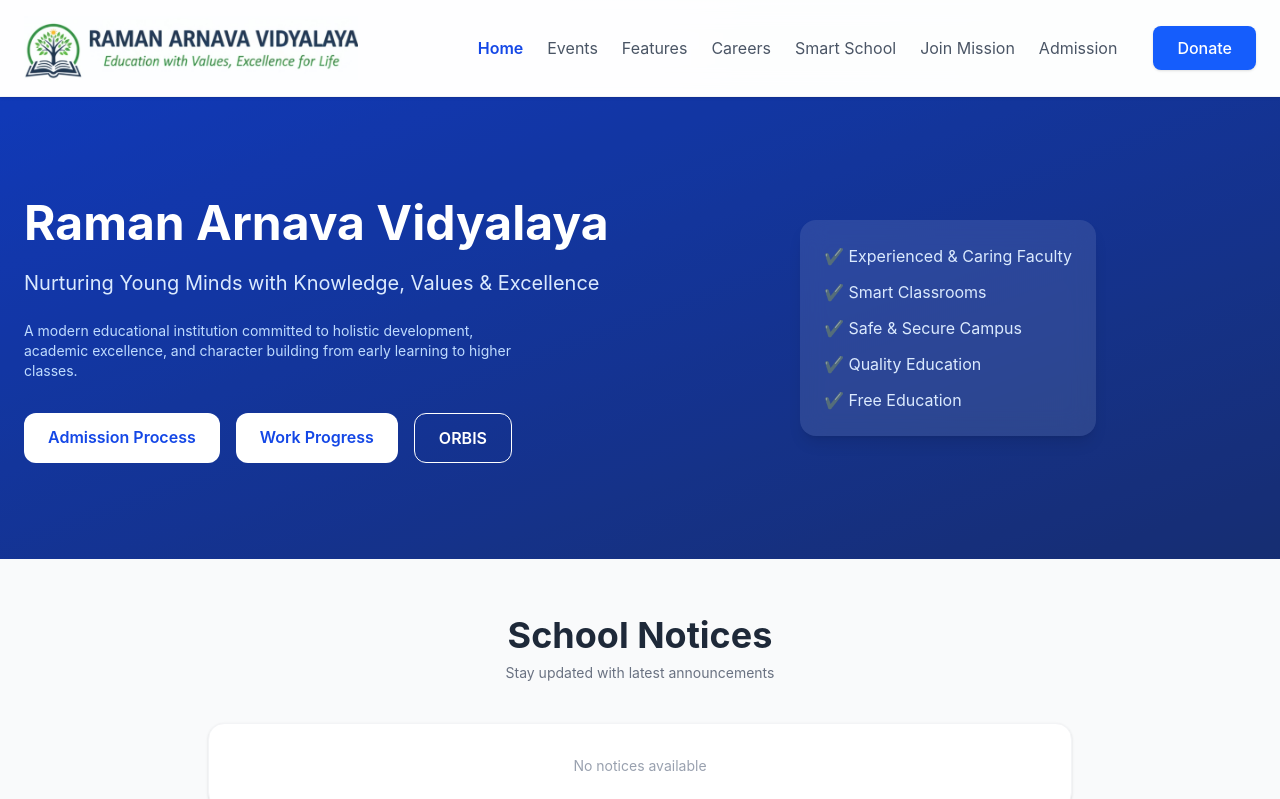
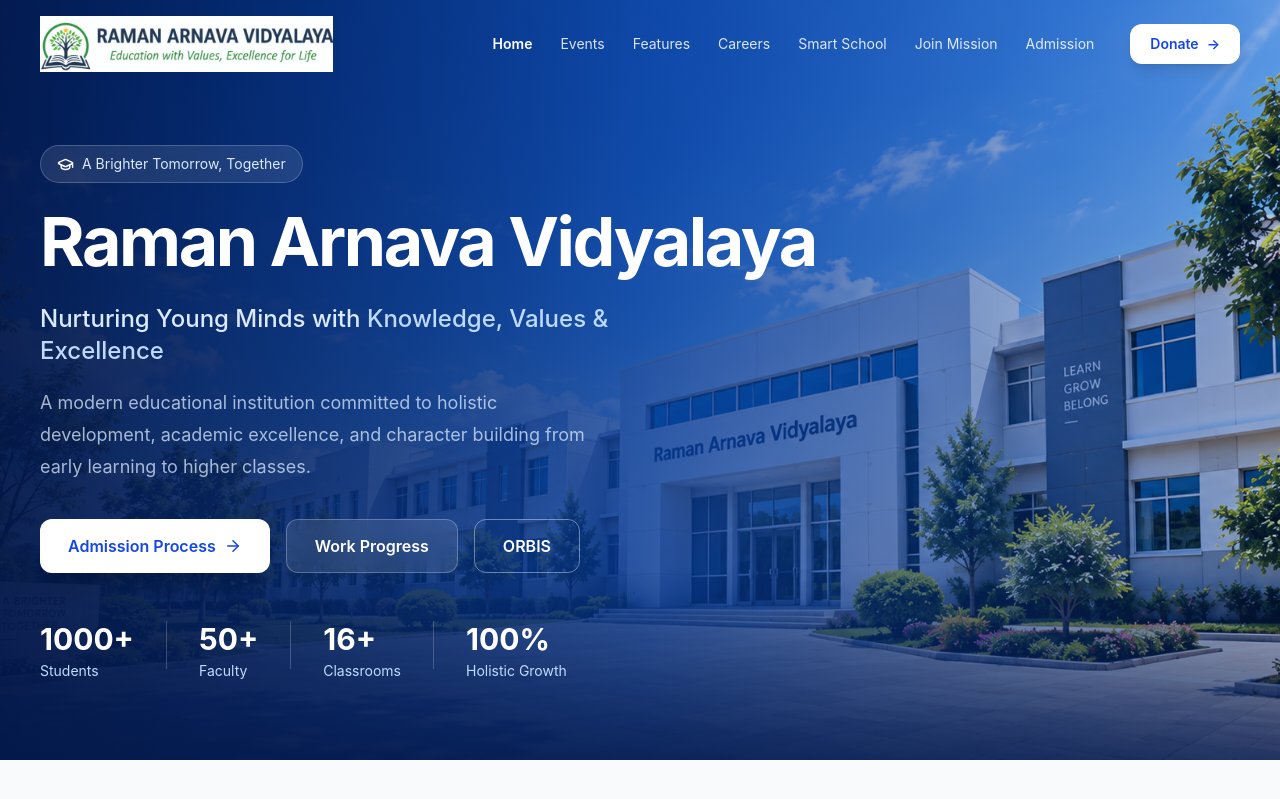
Before and after one commit to kdipendra5555-boop/rav-education, a React (Vite) app: page / in a window 1280 px wide. Shown: the top 799 px of the page. Built offline with nearby package versions, Linux system fonts and the light colour scheme.

Commit message:
Add AdSense verification

```diff
--- a/index.html
+++ b/index.html
@@ -2,6 +2,9 @@
 <html lang="en">
   <head>
     <meta charset="UTF-8" />
+
+    <script async src="https://pagead2.googlesyndication.com/pagead/js/adsbygoogle.js?client=ca-pub-8706597952162801"
+     crossorigin="anonymous"></script>
 
     <link rel="icon" href="/favicon.ico" />
     <meta name="viewport" content="width=device-width, initial-scale=1.0" />
--- a/src/component/Hero.jsx
+++ b/src/component/Hero.jsx
@@ -1,70 +1,299 @@
 import { Link } from "react-router-dom";
+import { motion } from "framer-motion";
+import {
+  ArrowRight,
+  GraduationCap,
+  ShieldCheck,
+  Sparkles,
+  Users,
+  BookOpen,
+  Heart,
+} from "lucide-react";
+
+import Navbar from "./Navbar";
 
 export default function Hero() {
+  const features = [
+    {
+      title: "Experienced & Caring Faculty",
+      desc: "Mentors for a brighter future",
+      icon: Users,
+    },
+    {
+      title: "Smart Classrooms",
+      desc: "Technology enabled learning",
+      icon: BookOpen,
+    },
+    {
+      title: "Safe & Secure Campus",
+      desc: "A safe space to grow",
+      icon: ShieldCheck,
+    },
+    {
+      title: "Quality Education",
+      desc: "Focused on overall development",
+      icon: Sparkles,
+    },
+    {
+      title: "Free Education",
+      desc: "Equal opportunity for every child",
+      icon: Heart,
+    },
+  ];
+
   return (
-    <section className="relative bg-gradient-to-br from-blue-700 to-blue-900 text-white">
-      {/* Background overlay */}
-      <div className="absolute inset-0 bg-black/20"></div>
+    <section className="relative min-h-[760px] overflow-hidden text-white">
 
-      <div className="relative max-w-7xl mx-auto px-6 py-24 flex flex-col md:flex-row items-center">
-        {/* Left Content */}
-        <div className="md:w-1/2 text-center md:text-left">
-          <h1 className="text-4xl md:text-5xl font-bold leading-tight mb-4">
+      {/* Background */}
+      <div
+        className="absolute inset-0 bg-cover bg-center bg-no-repeat"
+        style={{
+          backgroundImage: "url('/images/bg.png')",
+        }}
+      />
+
+      {/* Overlay */}
+      <div
+        className="absolute inset-0 bg-gradient-to-r
+                   from-[#03184a]/95
+                   via-[#073b96]/80
+                   to-[#073b96]/25"
+      />
+
+      {/* Bottom fade */}
+      <div
+        className="absolute inset-x-0 bottom-0 h-48
+                   bg-gradient-to-t
+                   from-[#03184a]/80
+                   to-transparent"
+      />
+
+      {/* =====================================================
+          NAVBAR
+      ===================================================== */}
+
+      <div className="relative z-50">
+        <Navbar />
+      </div>
+
+
+      {/* =====================================================
+          HERO CONTENT
+      ===================================================== */}
+
+      <div className="relative z-10 max-w-7xl mx-auto px-6 lg:px-10">
+
+        <div className="min-h-[650px] flex items-center">
+
+          <div className="w-full grid lg:grid-cols-2 gap-14 items-center">
+
+            {/* LEFT */}
+
+            <motion.div
+              initial={{ opacity: 0, x: -30 }}
+              animate={{ opacity: 1, x: 0 }}
+              transition={{ duration: 0.7 }}
+              className="max-w-3xl"
+            >
+
+              {/* Badge */}
+
+              <div
+                className="inline-flex items-center gap-2
+                           px-4 py-2
+                           mb-6
+                           rounded-full
+                           bg-white/10
+                           border border-white/20
+                           backdrop-blur-md"
+              >
+
+                <GraduationCap size={17} />
+
+                <span className="text-sm text-blue-100">
+                  A Brighter Tomorrow, Together
+                </span>
+
+              </div>
+
+
+              {/* TITLE — ONE LINE */}
+
+              <h1
+                className="whitespace-nowrap
+                           text-[42px]
+                           sm:text-[52px]
+                           md:text-[60px]
+                           lg:text-[54px]
+                           xl:text-[68px]
+                           font-bold
+                           tracking-[-0.035em]
+                           leading-none"
+              >
                 Raman Arnava Vidyalaya
               </h1>
 
-          <p className="text-lg md:text-xl text-blue-100 mb-6">
-            Nurturing Young Minds with Knowledge, Values & Excellence
+
+              {/* Subtitle */}
+
+              <p
+                className="mt-7
+                           text-xl
+                           lg:text-2xl
+                           font-medium
+                           text-blue-100"
+              >
+                Nurturing Young Minds with{" "}
+
+                <span className="text-blue-200">
+                  Knowledge, Values & Excellence
+                </span>
               </p>
 
-          <p className="text-sm text-blue-200 max-w-lg mb-8">
-            A modern educational institution committed to holistic
-            development, academic excellence, and character building
-            from early learning to higher classes.
+
+              {/* Description */}
+
+              <p
+                className="mt-5
+                           max-w-2xl
+                           text-base
+                           lg:text-lg
+                           leading-8
+                           text-blue-100/75"
+              >
+                A modern educational institution committed to
+                holistic development, academic excellence, and
+                character building from early learning to higher
+                classes.
               </p>
 
-          {/* CTA Buttons */}
-          <div className="flex flex-col sm:flex-row gap-4 justify-center md:justify-start">
+
+              {/* Buttons */}
+
+              <div className="flex flex-wrap gap-4 mt-9">
+
                 <Link
                   to="/admission-process"
-              className="bg-white text-blue-700 px-6 py-3 rounded-xl font-semibold hover:bg-blue-100 transition"
+                  className="group inline-flex items-center gap-2
+                             bg-white
+                             text-blue-700
+                             px-7 py-3.5
+                             rounded-xl
+                             font-semibold
+                             shadow-xl
+                             hover:bg-blue-50
+                             hover:-translate-y-1
+                             transition-all duration-300"
                 >
                   Admission Process
+
+                  <ArrowRight
+                    size={18}
+                    className="group-hover:translate-x-1
+                               transition-transform"
+                  />
                 </Link>
+
 
                 <Link
                   to="/work-progress"
-              className="bg-white text-blue-700 px-6 py-3 rounded-xl font-semibold hover:bg-blue-100 transition"
+                  className="px-7 py-3.5
+                             rounded-xl
+                             font-semibold
+                             bg-white/10
+                             border border-white/25
+                             backdrop-blur-md
+                             hover:bg-white/20
+                             hover:-translate-y-1
+                             transition-all duration-300"
                 >
                   Work Progress
                 </Link>
 
 
-
                 <Link
-
                   to="/orbis-89723d89sdf8878sdfjfb"
-              className="border border-white px-6 py-3 rounded-xl font-semibold hover:bg-white hover:text-blue-700 transition"
+                  className="px-7 py-3.5
+                             rounded-xl
+                             font-semibold
+                             border border-white/40
+                             hover:bg-white
+                             hover:text-blue-700
+                             hover:-translate-y-1
+                             transition-all duration-300"
                 >
                   ORBIS
+                </Link>
 
-            </Link>
-          </div>
               </div>
 
-        {/* Right Visual */}
-        <div className="md:w-1/2 mt-12 md:mt-0 flex justify-center">
-          <div className="bg-white/10 backdrop-blur-md rounded-2xl p-6 shadow-lg">
-            <ul className="space-y-3 text-blue-100">
-              <li>✔ Experienced & Caring Faculty</li>
-              <li>✔ Smart Classrooms</li>
-              <li>✔ Safe & Secure Campus</li>
-              <li>✔  Quality Education</li>
-               <li>✔ Free Education</li>
-            </ul>
+
+              {/* Stats */}
+
+              <div className="flex flex-wrap gap-8 mt-12">
+
+                <div>
+                  <h3 className="text-3xl font-bold">
+                    1000+
+                  </h3>
+
+                  <p className="text-sm text-blue-200 mt-1">
+                    Students
+                  </p>
                 </div>
+
+
+                <div className="h-12 w-px bg-white/20" />
+
+
+                <div>
+                  <h3 className="text-3xl font-bold">
+                    50+
+                  </h3>
+
+                  <p className="text-sm text-blue-200 mt-1">
+                    Faculty
+                  </p>
                 </div>
+
+
+                <div className="h-12 w-px bg-white/20" />
+
+
+                <div>
+                  <h3 className="text-3xl font-bold">
+                    16+
+                  </h3>
+
+                  <p className="text-sm text-blue-200 mt-1">
+                    Classrooms
+                  </p>
                 </div>
+
+
+                <div className="h-12 w-px bg-white/20" />
+
+
+                <div>
+                  <h3 className="text-3xl font-bold">
+                    100%
+                  </h3>
+
+                  <p className="text-sm text-blue-200 mt-1">
+                    Holistic Growth
+                  </p>
+                </div>
+
+              </div>
+
+            </motion.div>
+
+          </div>
+
+        </div>
+
+      </div>
+
     </section>
   );
 }
--- a/src/component/Navbar.jsx
+++ b/src/component/Navbar.jsx
@@ -6,67 +6,48 @@
 
   const navItemClass = ({ isActive }) =>
     isActive
-      ? "text-blue-700 font-semibold text-base"
-      : "text-gray-600 hover:text-blue-700 transition text-base";
+      ? "text-white font-semibold text-sm"
+      : "text-white/85 hover:text-white transition text-sm";
 
   return (
-    <header className="bg-white/90 backdrop-blur-md shadow-sm sticky top-0 z-50 border-b border-gray-100">
-      <div className="max-w-7xl mx-auto px-6 py-4 flex items-center justify-between">
+    <header className="relative z-50 w-full bg-transparent">
+      <div className="max-w-7xl mx-auto px-6 lg:px-10 py-4">
 
-        {/* Logo */}
-        <Link to="/" className="flex items-center">
+        <div className="flex items-center justify-between">
 
-          {/* Desktop Logo */}
+          {/* ================= LOGO ================= */}
+
+          <Link
+            to="/"
+            className="flex items-center shrink-0"
+          >
             <img
               src="/images/logo.jpg"
-            alt="Raman Arnava Vidyalaya Logo"
-            className="hidden md:block h-14 md:h-16 w-auto object-contain"
+              alt="Raman Arnava Vidyalaya"
+              className="hidden md:block h-14 w-auto object-contain"
             />
 
-          {/* Mobile Logo */}
             <img
               src="/images/raman_logo.png"
-            alt="Raman Arnava Vidyalaya Logo"
-            className="block md:hidden h-12 w-auto object-contain"
+              alt="Raman Arnava Vidyalaya"
+              className="block md:hidden h-11 w-auto object-contain"
             />
-
           </Link>
 
-        {/* Desktop Menu */}
-        <nav className="hidden md:flex items-center gap-6">
 
-          <NavLink
-            to="/"
-            className={({ isActive }) =>
-              isActive
-                ? "text-blue-700 font-semibold text-base"
-                : "text-gray-600 hover:text-blue-600 transition text-base"
-            }
-          >
+          {/* ================= DESKTOP NAV ================= */}
+
+          <nav className="hidden md:flex items-center gap-7">
+
+            <NavLink to="/" className={navItemClass}>
               Home
             </NavLink>
 
-
-
-          <NavLink
-            to="/events"
-            className={({ isActive }) =>
-              isActive
-                ? "text-blue-700 font-semibold text-base"
-                : "text-gray-600 hover:text-blue-600 transition text-base"
-            }
-          >
+            <NavLink to="/events" className={navItemClass}>
               Events
             </NavLink>
 
-          <NavLink
-            to="/feature-career"
-            className={({ isActive }) =>
-              isActive
-                ? "text-blue-700 font-semibold text-base"
-                : "text-gray-600 hover:text-blue-600 transition text-base"
-            }
-          >
+            <NavLink to="/feature-career" className={navItemClass}>
               Features
             </NavLink>
 
@@ -74,80 +55,112 @@
               Careers
             </NavLink>
 
-          <NavLink
-            to="/smart-school"
-            className={({ isActive }) =>
-              isActive
-                ? "text-green-700 font-semibold text-base"
-                : "text-gray-600 hover:text-green-600 transition text-base"
-            }
-          >
+            <NavLink to="/smart-school" className={navItemClass}>
               Smart School
             </NavLink>
 
-
-          <NavLink
-            to="/joinmission"
-            className={({ isActive }) =>
-              isActive
-                ? "text-green-700 font-semibold text-base"
-                : "text-gray-600 hover:text-green-600 transition text-base"
-            }
-          >
+            <NavLink to="/joinmission" className={navItemClass}>
               Join Mission
             </NavLink>
 
-          <NavLink
-            to="/admission"
-            className={({ isActive }) =>
-              isActive
-                ? "text-green-600 font-semibold text-base"
-                : "text-gray-600 hover:text-green-600 transition text-base"
-            }
-          >
+            <NavLink to="/admission" className={navItemClass}>
               Admission
             </NavLink>
 
-          <NavLink
+            {/* CTA */}
+
+            <Link
               to="/pay"
-            className="ml-3 px-6 py-2.5 rounded-lg bg-blue-600 text-white text-base font-medium hover:bg-blue-700 transition shadow-sm"
+              className="ml-2
+                         px-5 py-2.5
+                         rounded-xl
+                         bg-white
+                         text-blue-700
+                         text-sm
+                         font-semibold
+                         shadow-lg
+                         hover:bg-blue-50
+                         hover:-translate-y-0.5
+                         transition-all duration-300
+                         inline-flex items-center gap-2"
             >
               Donate
-          </NavLink>
+              <span>→</span>
+            </Link>
 
           </nav>
 
-        {/* Mobile Button */}
+
+          {/* ================= MOBILE BUTTON ================= */}
+
           <button
             onClick={() => setOpen(!open)}
-          className="md:hidden text-gray-700"
+            className="md:hidden
+                       w-10 h-10
+                       rounded-xl
+                       bg-white/10
+                       border border-white/20
+                       backdrop-blur-md
+                       flex items-center justify-center
+                       text-white"
+            aria-label="Toggle menu"
           >
+
+            {open ? (
               <svg
-            className="w-8 h-8"
+                className="w-6 h-6"
                 fill="none"
                 stroke="currentColor"
                 strokeWidth="2"
                 viewBox="0 0 24 24"
               >
-            {open ? (
-              <path strokeLinecap="round" strokeLinejoin="round" d="M6 18L18 6M6 6l12 12" />
+                <path
+                  strokeLinecap="round"
+                  strokeLinejoin="round"
+                  d="M6 18L18 6M6 6l12 12"
+                />
+              </svg>
             ) : (
-              <path strokeLinecap="round" strokeLinejoin="round" d="M4 6h16M4 12h16M4 18h16" />
+              <svg
+                className="w-6 h-6"
+                fill="none"
+                stroke="currentColor"
+                strokeWidth="2"
+                viewBox="0 0 24 24"
+              >
+                <path
+                  strokeLinecap="round"
+                  strokeLinejoin="round"
+                  d="M4 6h16M4 12h16M4 18h16"
+                />
+              </svg>
             )}
-          </svg>
+
           </button>
+
+        </div>
       </div>
 
-      {/* Mobile Menu */}
+
+      {/* ================= MOBILE MENU ================= */}
+
       {open && (
-        <div className="md:hidden bg-white border-t border-gray-100 shadow-sm">
-          <nav className="flex flex-col px-6 py-6 gap-5 text-center text-base">
+        <div
+          className="md:hidden
+                     absolute top-full left-4 right-4
+                     rounded-2xl
+                     bg-[#06245f]/95
+                     backdrop-blur-xl
+                     border border-white/15
+                     shadow-2xl"
+        >
 
+          <nav className="flex flex-col px-6 py-6 gap-5">
 
             <NavLink
               to="/"
               onClick={() => setOpen(false)}
-              className="text-gray-700 font-medium"
+              className="text-white font-medium"
             >
               Home
             </NavLink>
@@ -155,7 +168,7 @@
             <NavLink
               to="/events"
               onClick={() => setOpen(false)}
-              className="text-gray-700 font-medium"
+              className="text-white/85"
             >
               Events
             </NavLink>
@@ -163,15 +176,15 @@
             <NavLink
               to="/feature-career"
               onClick={() => setOpen(false)}
-              className="text-gray-700 font-medium"
+              className="text-white/85"
             >
-              Feature
+              Features
             </NavLink>
 
             <NavLink
               to="/careers"
               onClick={() => setOpen(false)}
-              className="text-gray-700 font-medium"
+              className="text-white/85"
             >
               Careers
             </NavLink>
@@ -179,7 +192,7 @@
             <NavLink
               to="/smart-school"
               onClick={() => setOpen(false)}
-              className="text-green-600 font-medium"
+              className="text-white/85"
             >
               Smart School
             </NavLink>
@@ -187,7 +200,7 @@
             <NavLink
               to="/joinmission"
               onClick={() => setOpen(false)}
-              className="text-green-600 font-medium"
+              className="text-white/85"
             >
               Join Mission
             </NavLink>
@@ -195,22 +208,30 @@
             <NavLink
               to="/admission"
               onClick={() => setOpen(false)}
-              className="text-blue-600 font-medium"
+              className="text-white/85"
             >
               Admission
             </NavLink>
 
-            <NavLink
+            <Link
               to="/pay"
               onClick={() => setOpen(false)}
-              className="mt-2 bg-blue-600 text-white px-5 py-3 rounded-lg font-medium"
+              className="mt-1
+                         text-center
+                         bg-white
+                         text-blue-700
+                         px-5 py-3
+                         rounded-xl
+                         font-semibold"
             >
-              Donate
-            </NavLink>
+              Donate →
+            </Link>
 
           </nav>
+
         </div>
       )}
+
     </header>
   );
 }
--- a/src/pages/home.jsx
+++ b/src/pages/home.jsx
@@ -15,7 +15,6 @@
 export default function Home() {
   return (
     <div className="min-h-screen bg-gradient-to-br from-slate-100 to-slate-200">
-      <Navbar/>
       <Hero/>
       <NoticeBoard/>
       <EventSection/>
```
Also changed, not shown: public/images/bg.png (added). Lines whose indentation alone changed are shown as unchanged.
